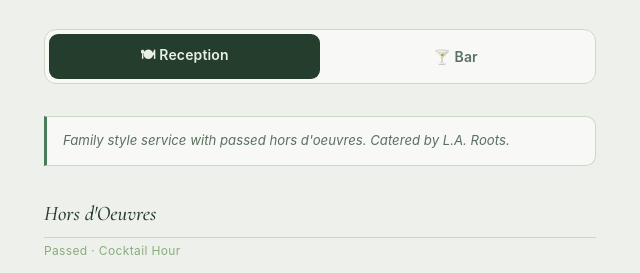
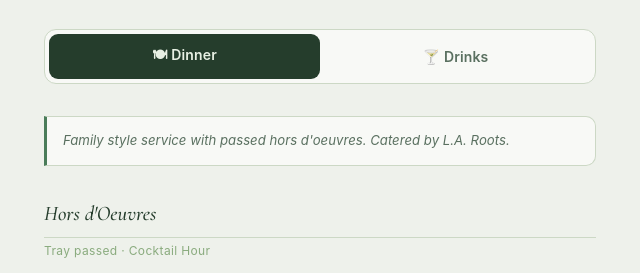
Before and after one commit to jyzhg/wedding-games, a plain HTML site: page menu.html in a window 1280 px wide. Shown: the part 256-529 px from the top of the page, 320-960 px from the left. Drawn offline with nearby package versions, Linux system fonts and the light colour scheme.

Commit message:
message update

```diff
--- a/menu.html
+++ b/menu.html
@@ -236,8 +236,8 @@
     </div>
 
     <div class="tab-bar" role="tablist">
-      <button class="tab-btn active" role="tab" aria-selected="true" onclick="switchTab('reception', this)">🍽 Reception</button>
-      <button class="tab-btn" role="tab" aria-selected="false" onclick="switchTab('bar', this)">🍸 Bar</button>
+      <button class="tab-btn active" role="tab" aria-selected="true" onclick="switchTab('reception', this)">🍽 Dinner</button>
+      <button class="tab-btn" role="tab" aria-selected="false" onclick="switchTab('bar', this)">🍸 Drinks</button>
     </div>
 
     <!-- ===================== RECEPTION MENU ===================== -->
@@ -249,7 +249,7 @@
 
       <div class="menu-section">
         <div class="menu-section-title">Hors d'Oeuvres</div>
-        <div class="menu-section-note">Passed · Cocktail Hour</div>
+        <div class="menu-section-note">Tray passed · Cocktail Hour</div>
 
         <div class="menu-item">
           <div class="menu-item-left">
@@ -402,7 +402,6 @@
           </div>
           <span class="menu-item-tag tag-sig">Crisp, Aromatic</span>
         </div>
-      </div>
 
       <div class="menu-item">
           <div class="menu-item-left">
```
Also changed, not shown: wordle.html (+1 -1 lines).
